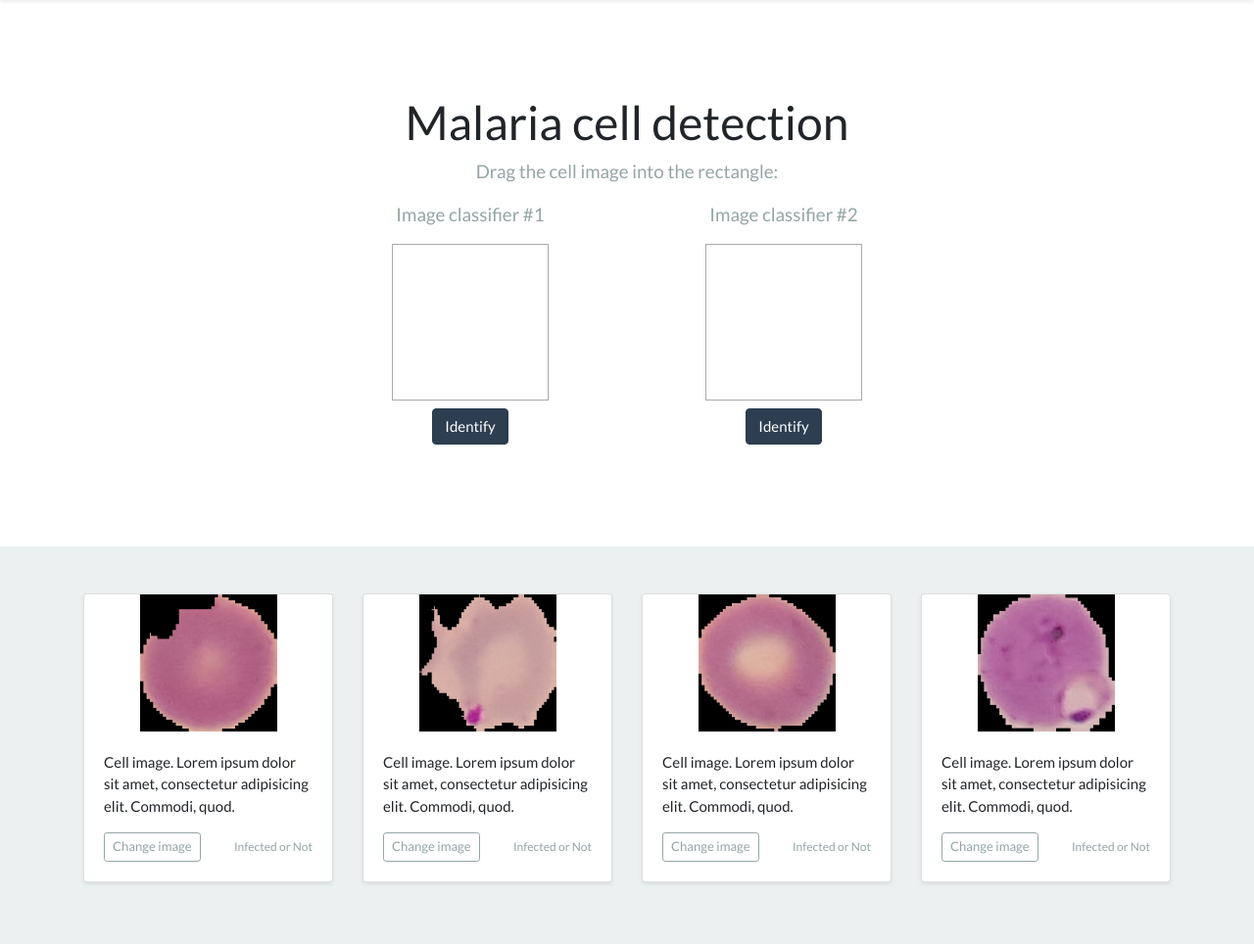
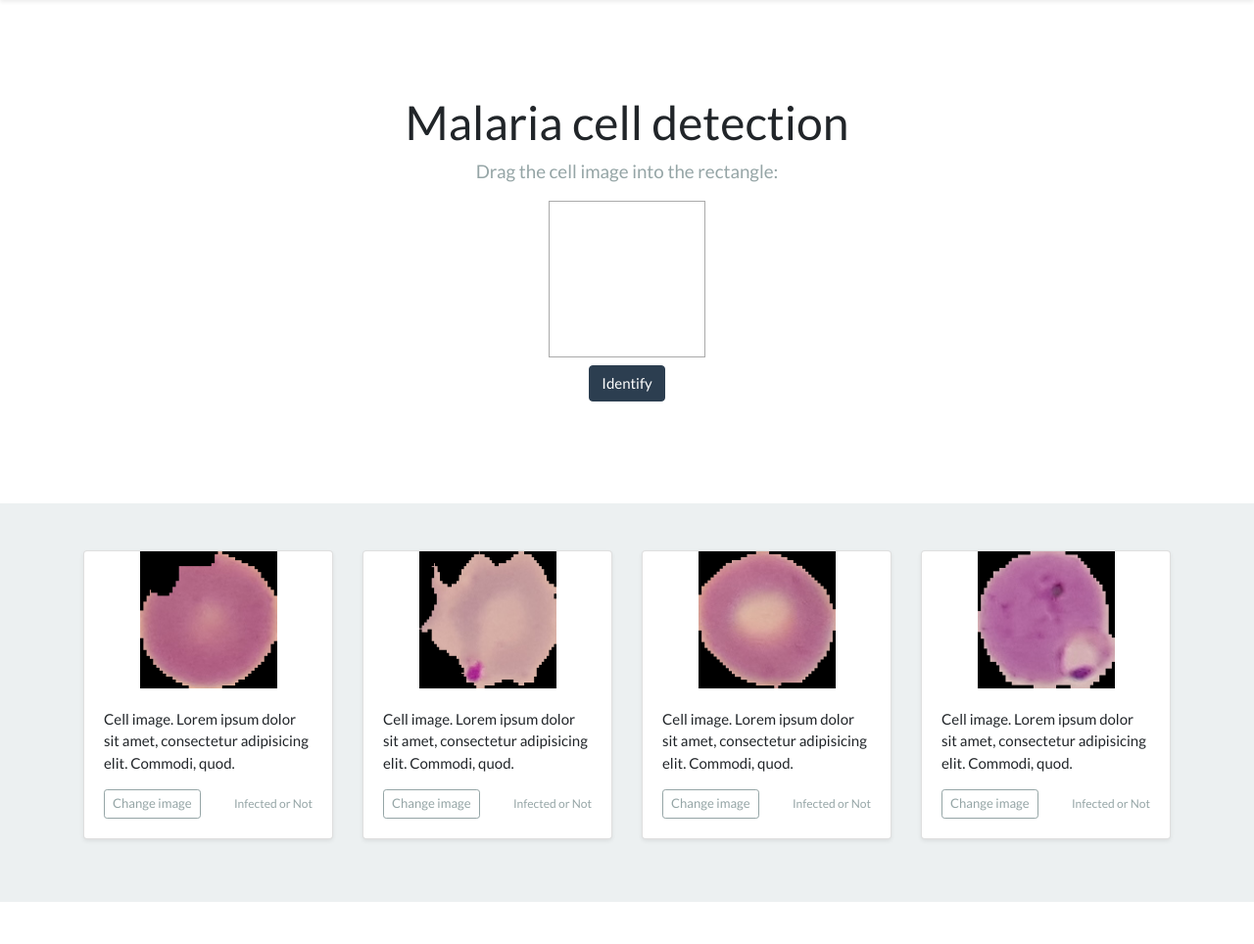
Before and after one commit to yesseyev/malaria_cnn_tf, a Flask app: page / in a window 1280 px wide. Shown: the part 71-1035 px from the top of the page at 98% size. Run offline with Flask 2, Linux system fonts and the light colour scheme; parts of the project's set-up code (start-up, migrations or seed data) failed here and were passed over; some libraries are stand-ins or nearby versions.

Commit message:
Two classifiers were changed to one

```diff
--- a/app.py
+++ b/app.py
@@ -12,12 +12,14 @@ from models.load import *
 # Init flask app
 app = Flask(__name__)
 
-global model_1, graph_1, model_2, graph_2
-model_1, graph_1 = init(model_id=1)
-model_2, graph_2 = init(model_id=2)
+global model, graph
+model, graph = init()
 
 global img_path, img_src_template
 img_path, img_src_template = './static/img/cells', '%s/%s'
+
+global img_height, img_width
+img_height, img_width = 128, 128
 
 global class_mapper
 class_mapper = {0: 'Parasitized', 1: 'Uninfected'}
@@ -40,14 +42,8 @@ def change():
     return img_src_template % (img_path, random_filename)
 
 
-@app.route('/predict/<int:id>', methods=['POST'])
-def predict(id=1):
-    if id == 2:
-        model, graph = model_2, graph_2
-        img_height, img_width = 128, 128
-    else:
-        model, graph = model_1, graph_1
-        img_height, img_width = 64, 64
+@app.route('/predict', methods=['POST'])
+def predict():
     # Getting image path from request
     img_src = request.get_data()
     print(img_src)
--- a/static/js/script.js
+++ b/static/js/script.js
@@ -30,7 +30,7 @@ function changeImage(target) {
     });
 }
 
-function predictImage(target, modelId) {
+function predictImage(target) {
     console.log('image-predict');
 
     var targetImgPlaceholder = $(target).parent().find('.dropBox img');
@@ -38,10 +38,10 @@ function predictImage(target, modelId) {
     var imgPath = targetImgPlaceholder.attr('src');
 
     $.post({
-        url: '/predict/' + modelId,
+        url: '/predict/',
         data: imgPath,
         success: function (data) {
-            console.log('SUCCESS', data);
+            // console.log('SUCCESS', data);
             alert(data);
         }
     });
--- a/templates/index.html
+++ b/templates/index.html
@@ -30,16 +30,9 @@
             <h1 class="jumbotron-heading">Malaria cell detection</h1>
             <p class="lead text-muted">Drag the cell image into the rectangle:</p>
             <div class="row">
-                <div class="col-md-6">
-                    <p class="lead text-muted">Image classifier #1</p>
-                    <div id="dropPlaceholder1" class="dropBox" ondrop="drop(event)" ondragover="allowDrop(event)"></div>
-                    <!-- TODO: write prediction script for dropped image -->
-                    <button onclick="predictImage(this, 1)" class="btn btn-primary my-2">Identify</button>
-                </div>
-                <div class="col-md-6">
-                    <p class="lead text-muted">Image classifier #2</p>
+                <div class="offset-md-3 col-md-6">
                     <div id="dropPlaceholder2" class="dropBox" ondrop="drop(event)" ondragover="allowDrop(event)"></div>
-                    <button onclick="predictImage(this, 2)" class="btn btn-primary my-2">Identify</button>
+                    <button onclick="predictImage(this)" class="btn btn-primary my-2">Identify</button>
                 </div>
             </div>
         </div>
```
Also changed, not shown: models/load.py (+3 -7 lines).
